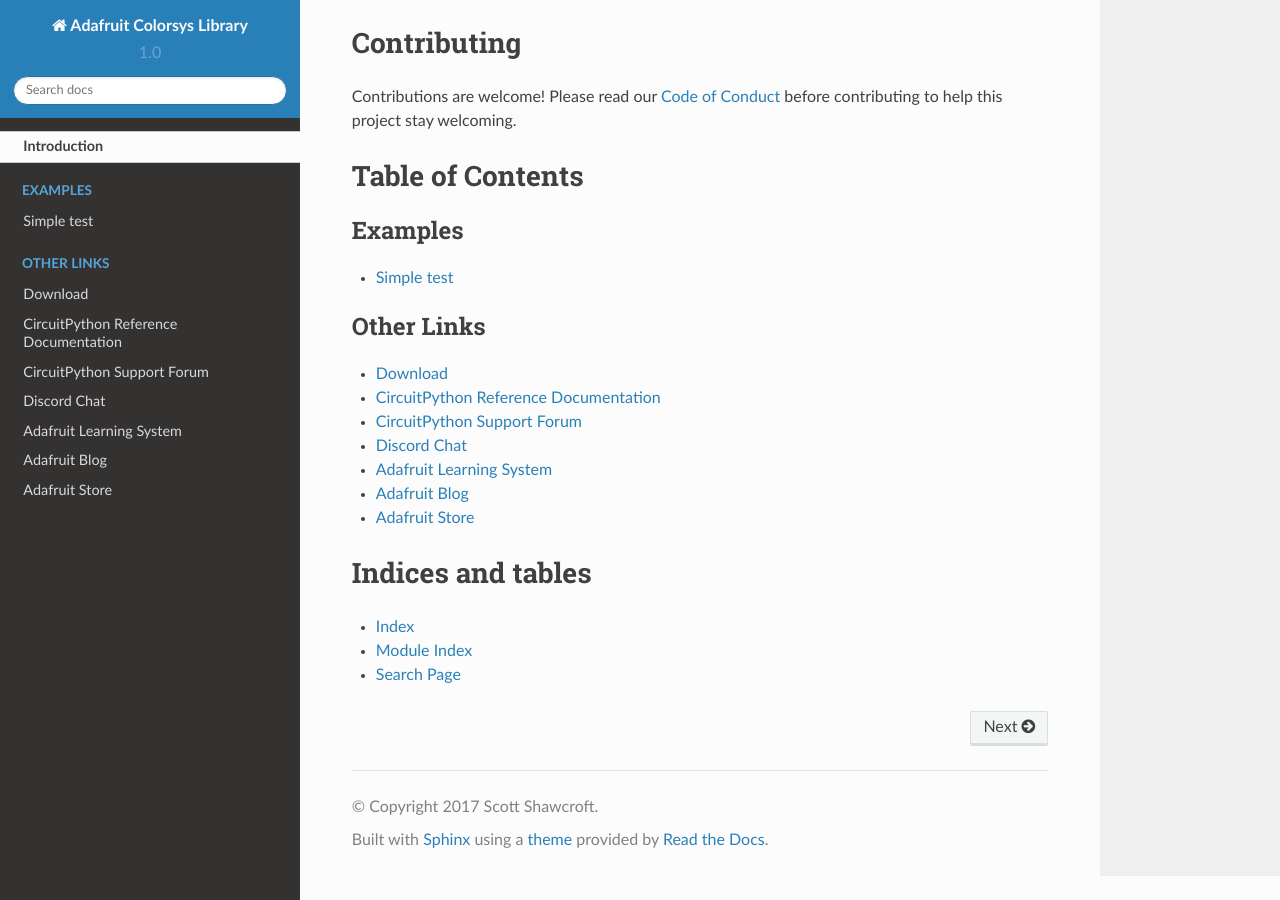
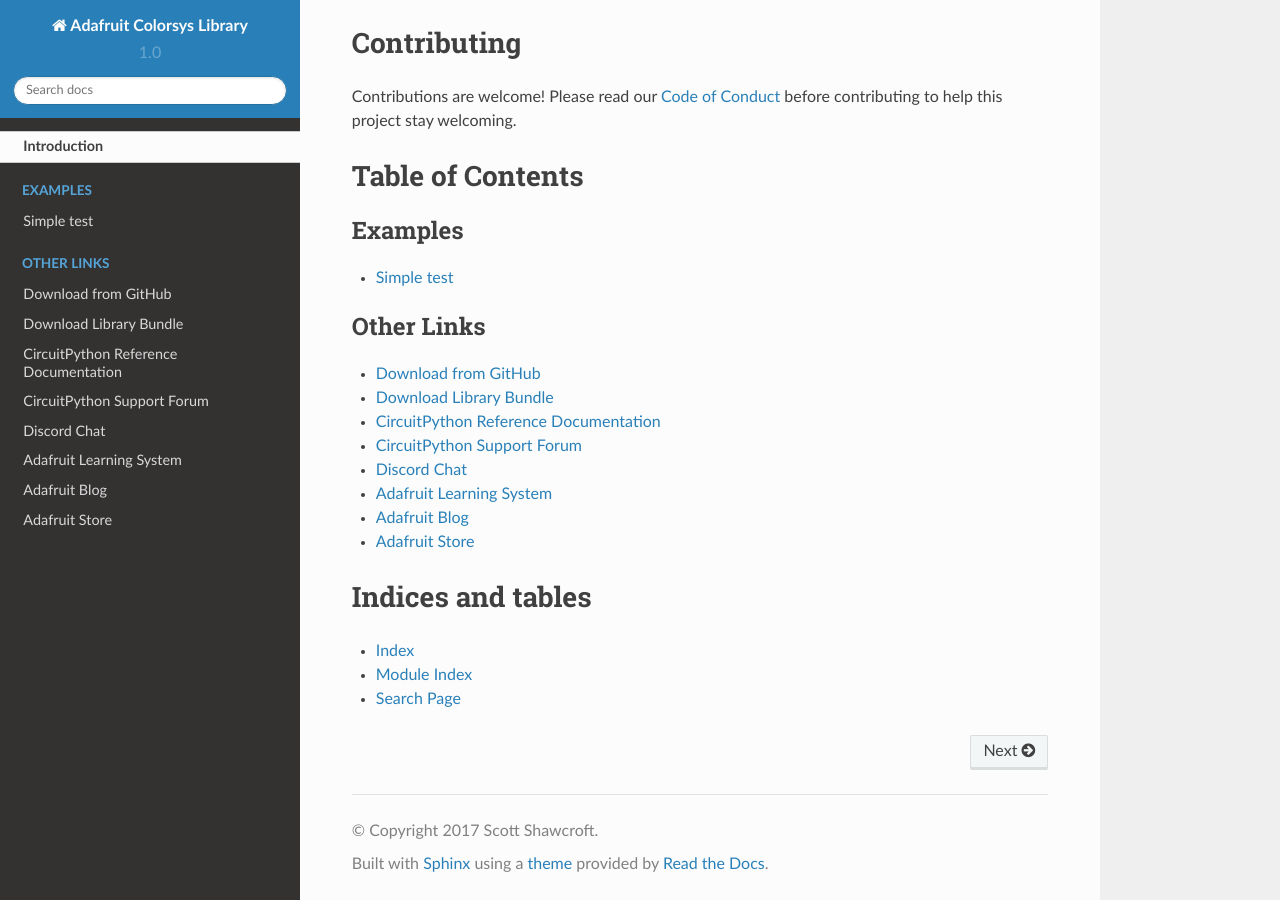
Before and after one commit to adafruit/Adafruit_CircuitPython_Colorsys, a Sphinx documentation site: the page built from docs/index.rst, in a window 1280 px wide and 900 px high, scrolled down 723 px. Built offline with Sphinx 7.4.7 and the Read the Docs theme 2.0.0, drawn with Linux system fonts in a browser that asks for light colours.

Commit message:
Added cp.org link to index.rst

```diff
--- a/docs/index.rst
+++ b/docs/index.rst
@@ -29,7 +29,8 @@
 .. toctree::
     :caption: Other Links
 
-    Download <https://github.com/adafruit/Adafruit__CircuitPython_Colorsys/releases/latest>
+    Download from GitHub <https://github.com/adafruit/Adafruit__CircuitPython_Colorsys/releases/latest>
+    Download Library Bundle <https://circuitpython.org/libraries>
     CircuitPython Reference Documentation <https://docs.circuitpython.org>
     CircuitPython Support Forum <https://forums.adafruit.com/viewforum.php?f=60>
     Discord Chat <https://adafru.it/discord>
```
